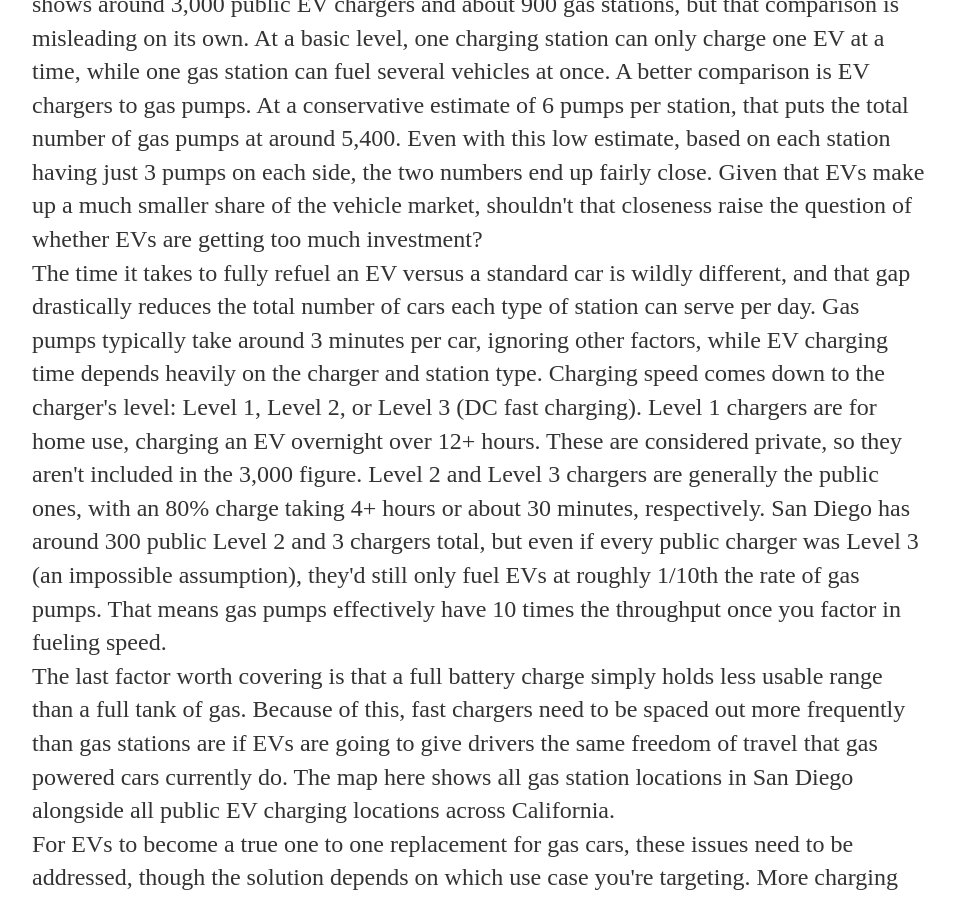
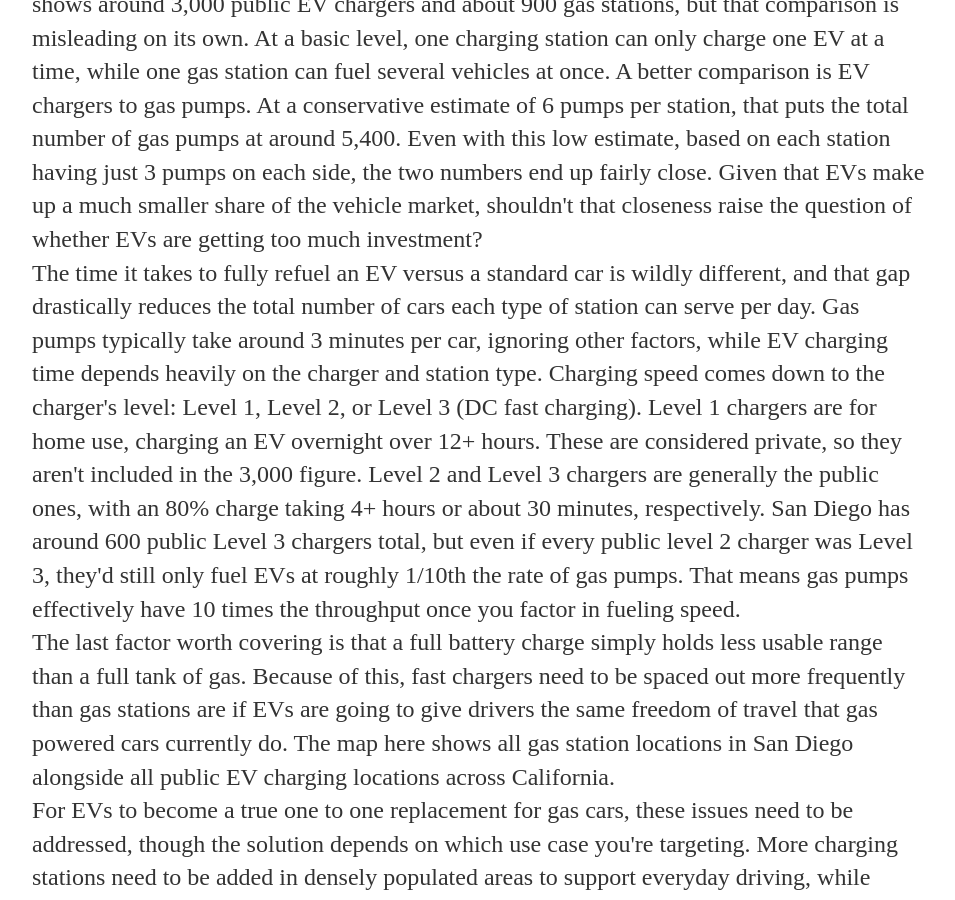
Before and after one commit to mlavance/GEOG583FinalProject, a Jekyll site: the page built from carto/index.html, in a window 1280 px wide and 900 px high, scrolled down 1033 px. Shown: the whole window, without its empty margins (160-1115 px from the left). Built offline with Jekyll 4.4.1, drawn with Linux system fonts in a browser that asks for light colours.

Commit message:
fixing typo

```diff
--- a/carto/index.html
+++ b/carto/index.html
@@ -32,23 +32,22 @@ title: Carto Map
     home use, charging an EV overnight over 12+ hours. These are considered
     private, so they aren't included in the 3,000 figure. Level 2 and Level 3
     chargers are generally the public ones, with an 80% charge taking 4+ hours
-    or about 30 minutes, respectively. San Diego has around 300 public Level 2
-    and 3 chargers total, but even if every public charger was Level 3 (an
-    impossible assumption), they'd still only fuel EVs at roughly 1/10th the
-    rate of gas pumps. That means gas pumps effectively have 10 times the
-    throughput once you factor in fueling speed. <br />The last factor worth
-    covering is that a full battery charge simply holds less usable range than a
-    full tank of gas. Because of this, fast chargers need to be spaced out more
-    frequently than gas stations are if EVs are going to give drivers the same
-    freedom of travel that gas powered cars currently do. The map here shows all
-    gas station locations in San Diego alongside all public EV charging
-    locations across California. <br />For EVs to become a true one to one
-    replacement for gas cars, these issues need to be addressed, though the
-    solution depends on which use case you're targeting. More charging stations
-    need to be added in densely populated areas to support everyday driving,
-    while Level 3 chargers specifically need to be placed frequently along long
-    stretches of highway to allow for long distance EV travel. Additional Level
-    1 and 2 chargers could also be added at overnight motels to support road
-    trips.
+    or about 30 minutes, respectively. San Diego has around 600 public Level 3
+    chargers total, but even if every public level 2 charger was Level 3, they'd
+    still only fuel EVs at roughly 1/10th the rate of gas pumps. That means gas
+    pumps effectively have 10 times the throughput once you factor in fueling
+    speed. <br />The last factor worth covering is that a full battery charge
+    simply holds less usable range than a full tank of gas. Because of this,
+    fast chargers need to be spaced out more frequently than gas stations are if
+    EVs are going to give drivers the same freedom of travel that gas powered
+    cars currently do. The map here shows all gas station locations in San Diego
+    alongside all public EV charging locations across California. <br />For EVs
+    to become a true one to one replacement for gas cars, these issues need to
+    be addressed, though the solution depends on which use case you're
+    targeting. More charging stations need to be added in densely populated
+    areas to support everyday driving, while Level 3 chargers specifically need
+    to be placed frequently along long stretches of highway to allow for long
+    distance EV travel. Additional Level 1 and 2 chargers could also be added at
+    overnight motels to support road trips.
   </p>
 </div>
```
